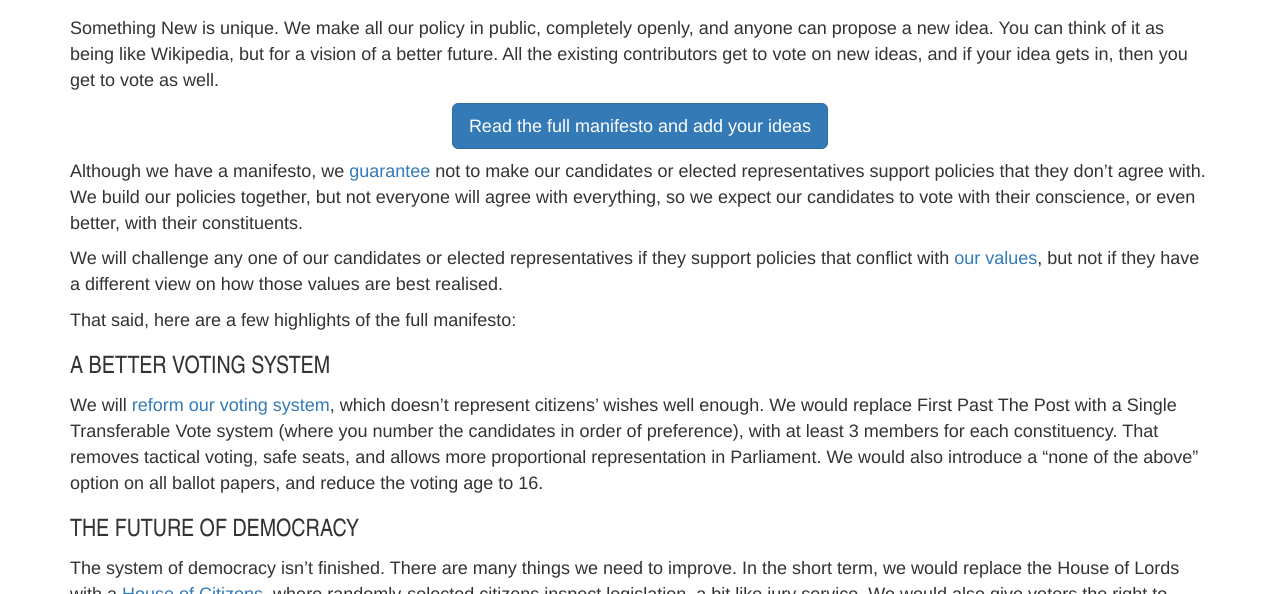
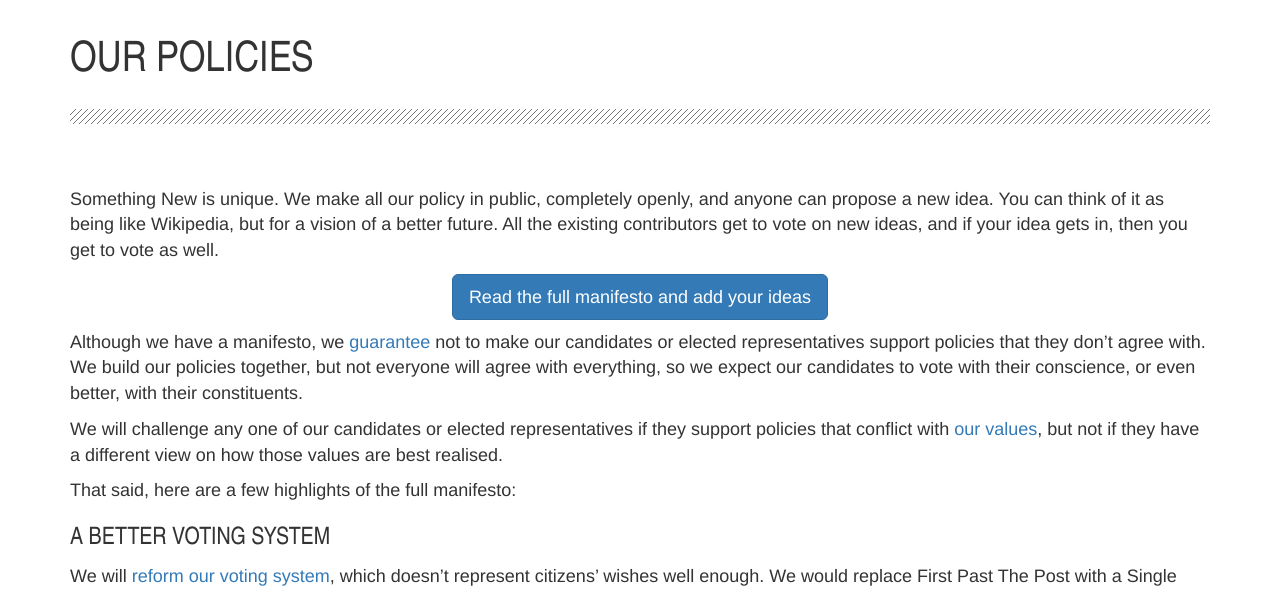
Before and after one commit to SomethingNewUK/somethingnewuk.github.io, a Jekyll site: the page built from our_policies.md, in a window 1280 px wide and 900 px high, cut to the strip 306-900 px from the top of the window. Built offline with Jekyll 4.4.1, drawn with Linux system fonts in a browser that asks for light colours; nearby versions of some CDN libraries; some web fonts are replaced.

Commit message:
auto-title

```diff
--- a/_layouts/default.html
+++ b/_layouts/default.html
@@ -21,6 +21,9 @@
     </header>
 
     <div class='container'>
+      {% if page.title %}
+        <h1>{{page.title}}</h1>
+      {% endif %}
       {{ content }}
     </div>
 
```
Also changed, not shown: party_alliances.md (+0 -2 lines).
